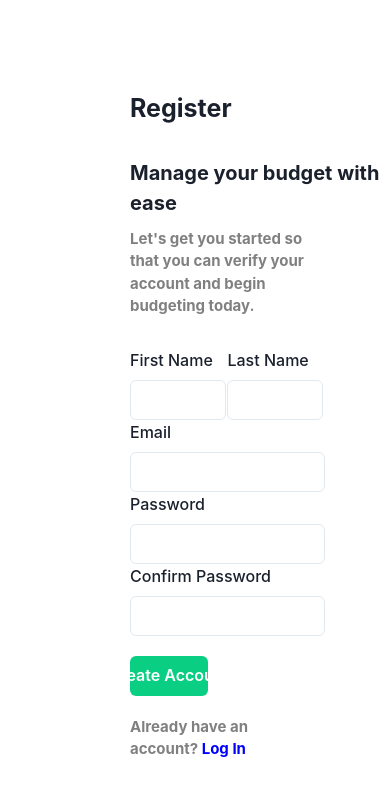
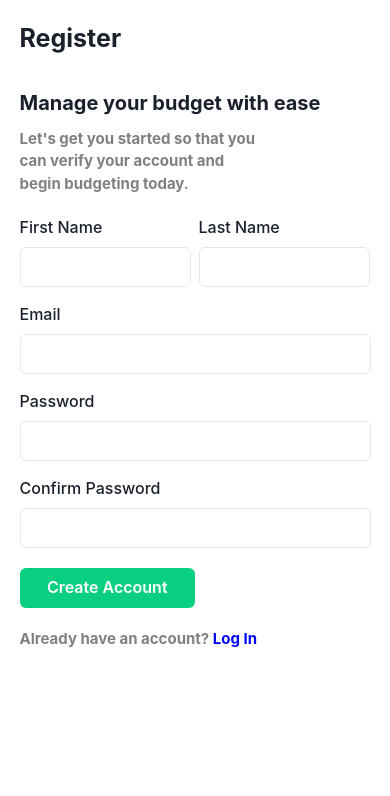
Before and after one commit to aholl7/BudgetApplicationV2, a Next.js app: page /signup in a window 390 px wide. Shown: the top 796 px of the page. Built offline with nearby package versions, Linux system fonts and the light colour scheme.

Commit message:
Added responsiveness and slight ui changes to both homepage and signup

```diff
--- a/pages/signup.js
+++ b/pages/signup.js
@@ -14,7 +14,8 @@ import {
     FormErrorMessage,
     FormHelperText,
     Input,
-    Box
+    Box,
+    Center
 } from '@chakra-ui/react'
 
 const Home = () => {
@@ -30,7 +31,7 @@ const Home = () => {
         </Head>
 
         <main>
-          <Grid templateColumns='repeat(3, 1fr)' gap={0}>
+          <Grid templateColumns='repeat(3, 1fr)' w={{ base: '90%', sm: '98%', md: '100%' }} marginLeft="auto" marginRight="auto" gap={0}>
             <GridItem
                 colSpan={1}
                 display={{ base: 'none', md: 'block' }}
@@ -53,7 +54,7 @@ const Home = () => {
                             width: "73%"
                         }}
                     >
-                        A few clicks away from starting your budgetting today
+                        A few clicks away from starting your budgeting today
                     </p>
                     <Box
                         marginTop="35px"
@@ -67,50 +68,55 @@ const Home = () => {
             </GridItem>
 
             <GridItem colSpan={{base: 3, md: 2}} bg = "white">
-                <Box marginLeft="130px">
-                    <Box marginTop = "90px">
+                <Box marginLeft={{base: "", sm: "130px"}}>
+                    <Box marginTop={{base: "20px", sm: "80px"}}>
                         <h1 style={{fontSize: "25px", fontWeight: "bold"}}>Register</h1>
                         <p style={{fontSize: "20px", fontWeight: "bold", marginTop: "30px"}}>Manage your budget with ease</p>
                         <p style={{fontSize: "15px", fontWeight: "bold", marginTop: "10px", color: "grey", width: "70%"}}>Let's get you started so that you can verify your account and begin budgeting today.</p>
                     </Box>
-                    <form style={{marginTop: "30px", width: "75%"}}>
-                        <Box style={{display:"flex", width: "100%"}}>
+                    <form>
+                        <Box marginTop="20px" width={{base: "100%", sm: "75%"}}>
+                            <Box display="flex" width="100%">
                                 <FormControl width = "49%">
                                     <FormLabel>First Name</FormLabel>
                                     <Input id='name' type='name' />
                                 </FormControl>
-                            <FormControl width = "49%" marginLeft = "1%">
+                                <FormControl width = "49%" marginLeft = "2%">
                                     <FormLabel>Last Name</FormLabel>
                                     <Input id='name' type='name' />
                                 </FormControl>
                             </Box>
-                        <Box>
-                            <FormControl>
+                            <Box width="100%">
+                                <FormControl marginTop="15px">
                                     <FormLabel htmlFor='email'>Email</FormLabel>
                                     <Input id='email' type='email' />
                                 </FormControl>
-                            <FormControl>
+
+                                <FormControl marginTop="15px">
                                     <FormLabel htmlFor='password'>Password</FormLabel>
                                     <Input id='password' type='password' />
                                 </FormControl>
-                            <FormControl>
+                                <FormControl marginTop="15px">
                                     <FormLabel htmlFor='password'>Confirm Password</FormLabel>
                                     <Input id='password' type='password' />
                                 </FormControl>
 
                             </Box>
-
+                        </Box>
                     </form>
                     <Button
                         color="#FFFFFF"
                         bg="#0ACF83"
-                        width='30%'
+                        width={{base: "50%", md: "30%"}}
                         _hover={{ color: '#FFFFFF', bg: "#0ACF83"}}
                         marginTop="20px"
                     >
                         Create Account
                     </Button>
-                    <p style={{fontSize: "15px", fontWeight: "bold", marginTop: "20px", color: "grey", width: "70%"}}>Already have an account? <Link href="/login"><a style={{color: "blue"}}>Log In</a></Link></p>
+                    <Box fontSize="15px" fontWeight = "bold" marginTop ="20px" color="grey" >
+                        <p>Already have an account? <Link href="/login"><a style={{color: "blue"}}>Log In</a></Link></p>
+                    </Box>
+
 
                 </Box>
 
```
Also changed, not shown: pages/index.js (+7 -0 lines). Lines whose indentation alone changed are shown as unchanged.
